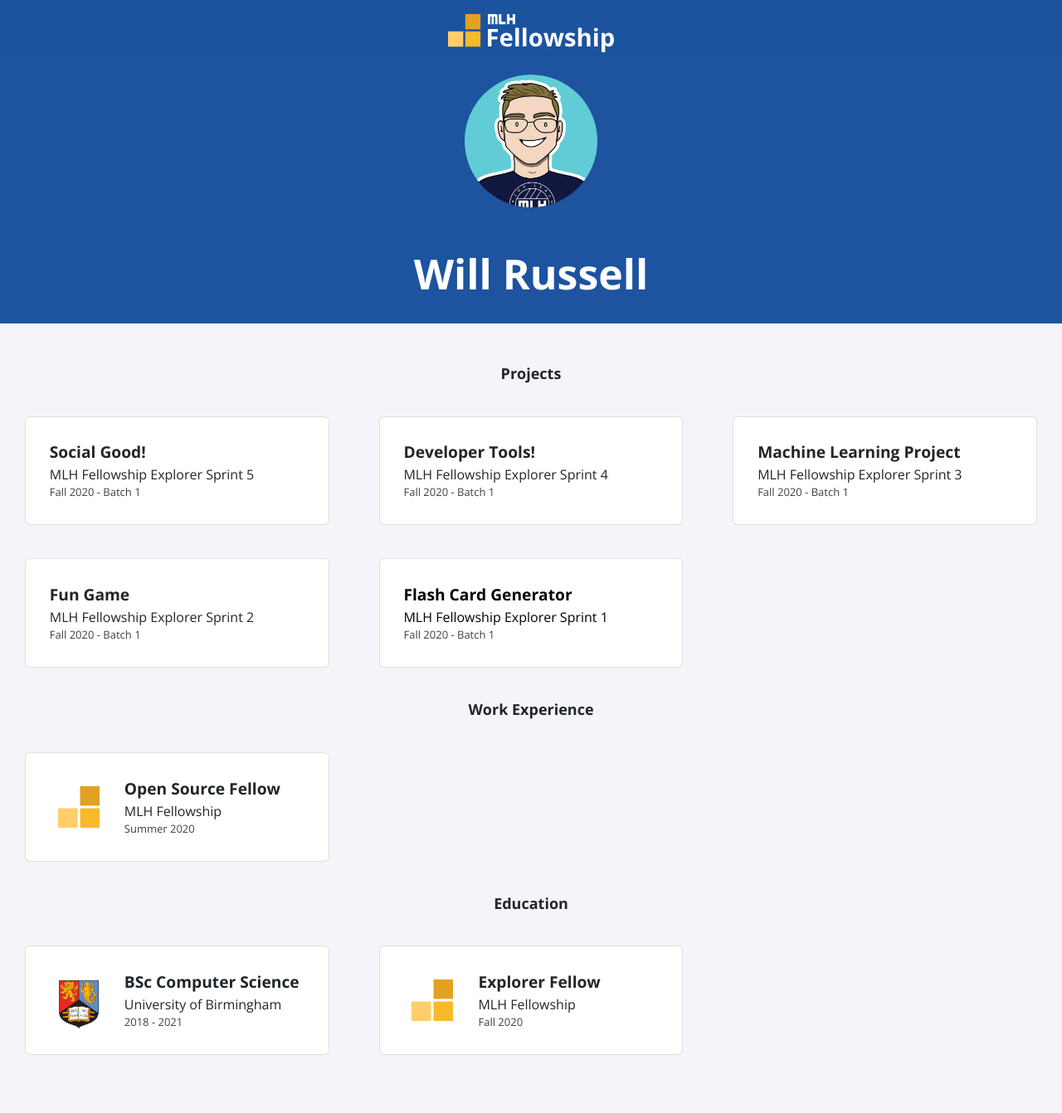
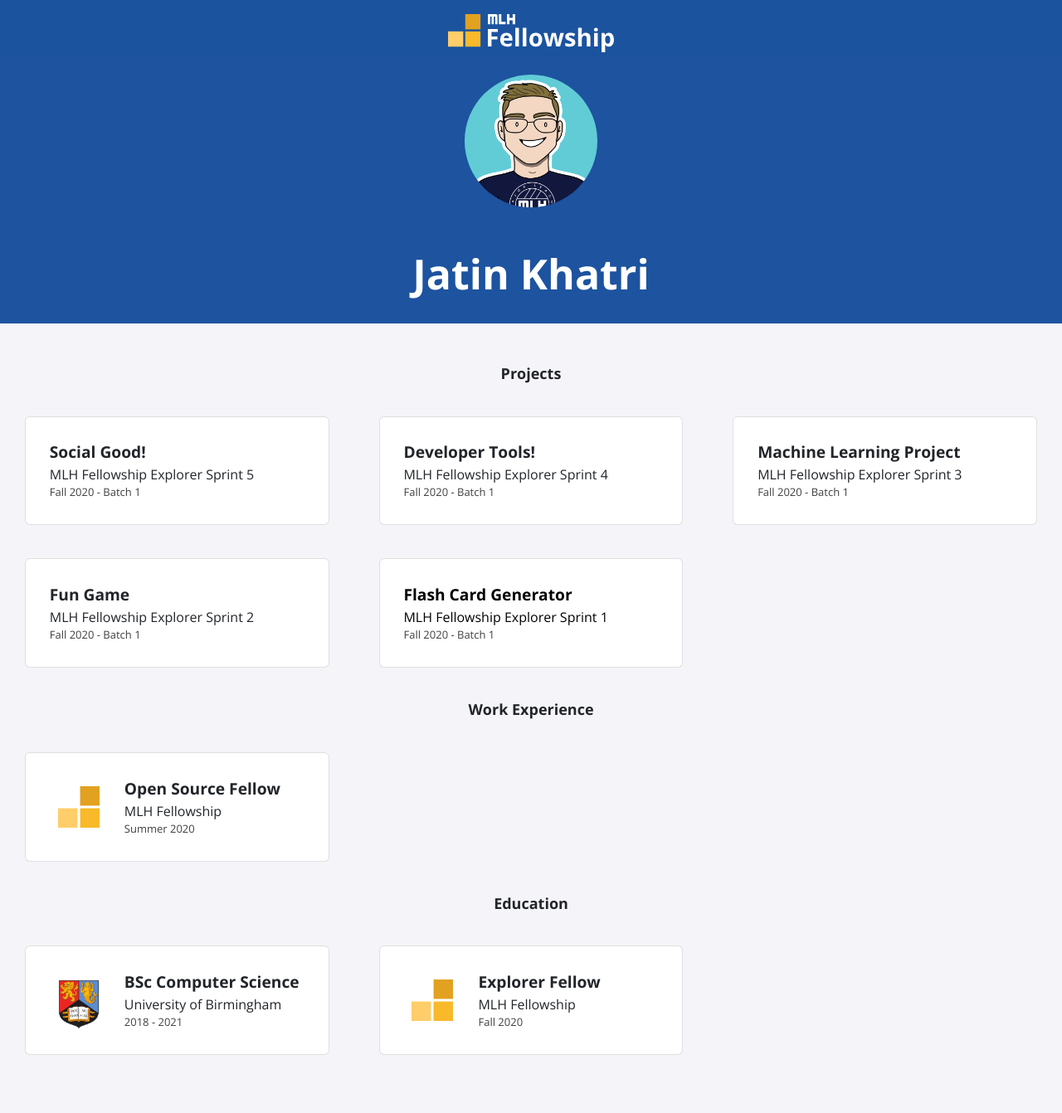
Before and after one commit to Jatinkhatri-hub/Jatinkhatri-hub.github.io, a Jekyll site: the page built from index.html, in a window 1280 px wide. Shown: the whole page at 83% size. Built offline with Jekyll 4.4.1, drawn with Linux system fonts in a browser that asks for light colours; nearby versions of some CDN libraries.

Commit message:
Update_config.yml  to include Jatin's name and  social media

```diff
--- a/_config.yml
+++ b/_config.yml
@@ -1,13 +1,13 @@
-title: "Will Russell"
-email: fellowship@mlh.io
+title: "Jatin Khatri"
+email: jatinkhatri245@gmail.com
 description: >- # this means to ignore newlines until "baseurl:"
   Write an awesome description for your new site here. You can edit this
   line in _config.yml. It will appear in your document head meta (for
   Google search results) and in your feed.xml site description.
 baseurl: "/"
-url: "/portfolio-template"
-twitter_username: mlhacks
-github_username:  mlh-fellowship
+url: "https://Jatinkhatri-hub.github.io/"
+twitter_username: Jatinkhatri2451
+github_username:  Jatinkhatri-hub
 
 sass:
   sass_dir: _sass
```
